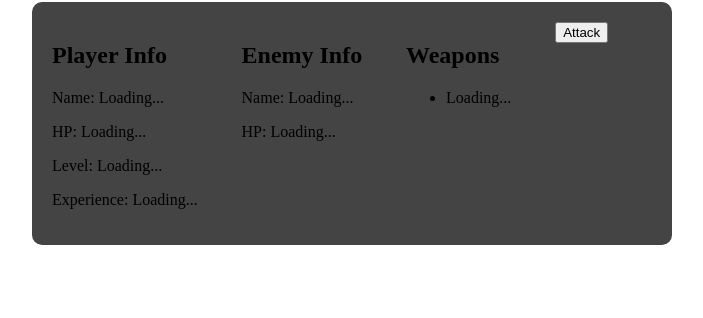
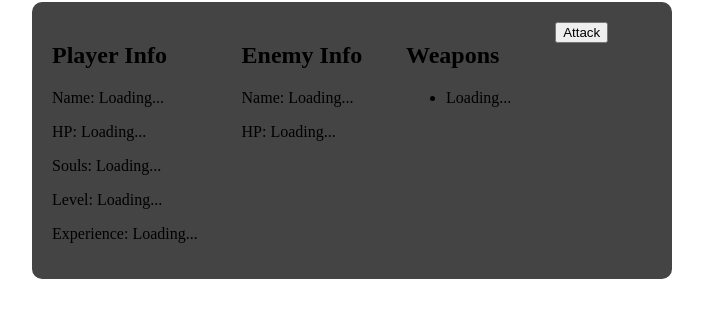
Before and after one commit to Sushioko/tinykinglanding, a plain HTML site: page tinytextRPG/index.html in a window 1280 px wide. Shown: the part 106-424 px from the top of the page, without its empty margins (288-991 px from the left). Drawn offline with Linux system fonts and the light colour scheme.

Commit message:
Update index.html

```diff
--- a/tinytextRPG/index.html
+++ b/tinytextRPG/index.html
@@ -12,23 +12,21 @@
   </div>
 
   <div id="game">
-    <!-- Player Info -->
     <div class="info" id="player-info">
       <h2>Player Info</h2>
       <p>Name: <span id="player-name">Loading...</span></p>
       <p>HP: <span id="player-hp">Loading...</span></p>
-      <p>Level: <span id="player-level">Loading...</span></p> <!-- New placeholder for level -->
-      <p>Experience: <span id="player-exp">Loading...</span></p> <!-- New placeholder for experience -->
+      <p>Souls: <span id="player-souls">Loading...</span></p>
+      <p>Level: <span id="player-level">Loading...</span></p>
+      <p>Experience: <span id="player-exp">Loading...</span></p>
     </div>
 
-    <!-- Enemy Info -->
     <div class="info" id="enemy-info">
       <h2>Enemy Info</h2>
       <p>Name: <span id="enemy-name">Loading...</span></p>
       <p>HP: <span id="enemy-hp">Loading...</span></p>
     </div>
 
-    <!-- Weapons Info -->
     <div class="info" id="weapons-info">
       <h2>Weapons</h2>
       <ul id="weapons-list">
@@ -36,14 +34,16 @@
       </ul>
     </div>
 
-    <!-- Actions -->
     <div id="actions">
       <button onclick="attack()">Attack</button>
     </div>
 
-    <!-- Log -->
     <div id="log"></div>
   </div>
+
   <script src="script.js"></script>
+  <script src="player.js"></script>
+  <script src="enemy.js"></script>
+  <script src="weapons.js"></script>
 </body>
 </html>
```
